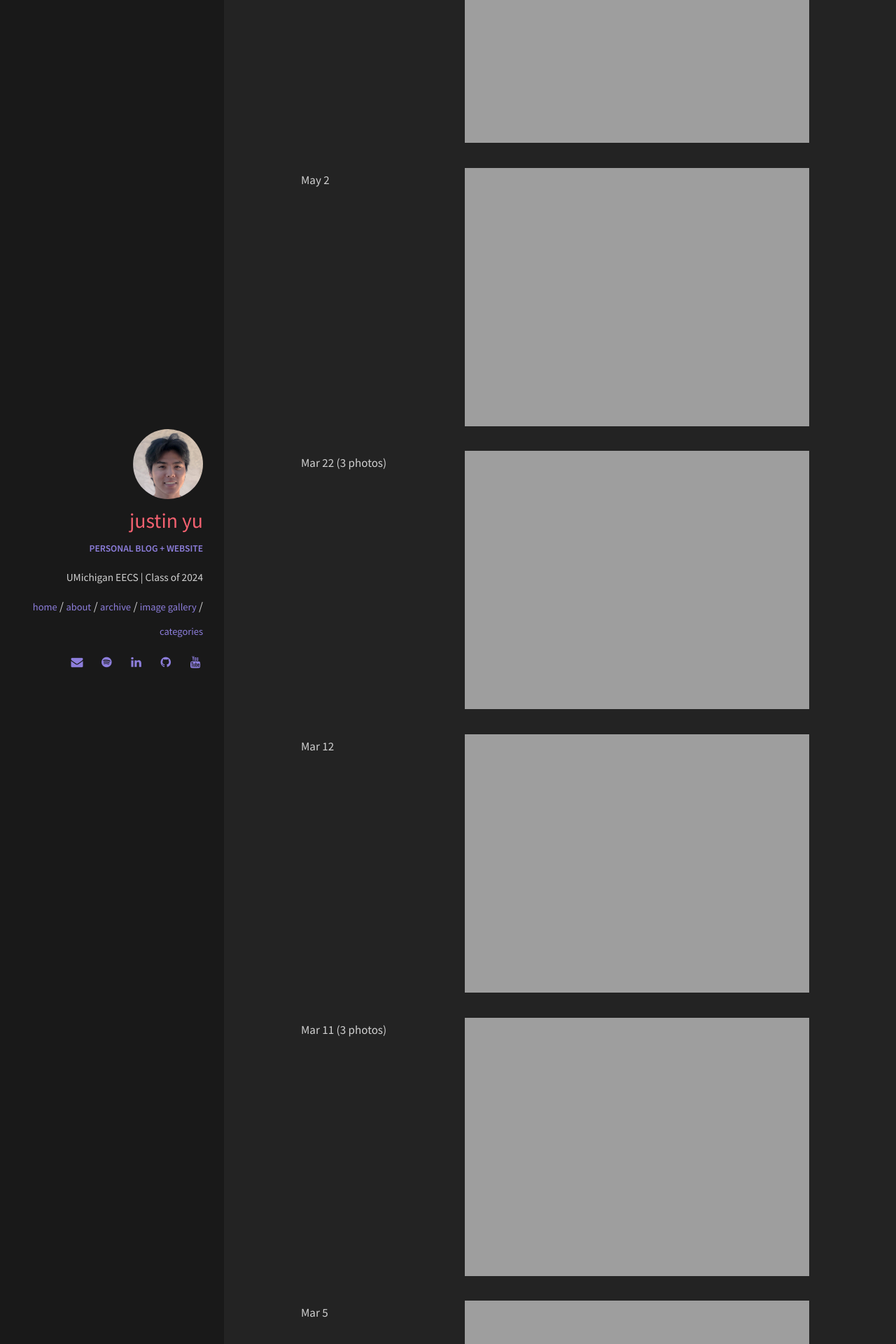
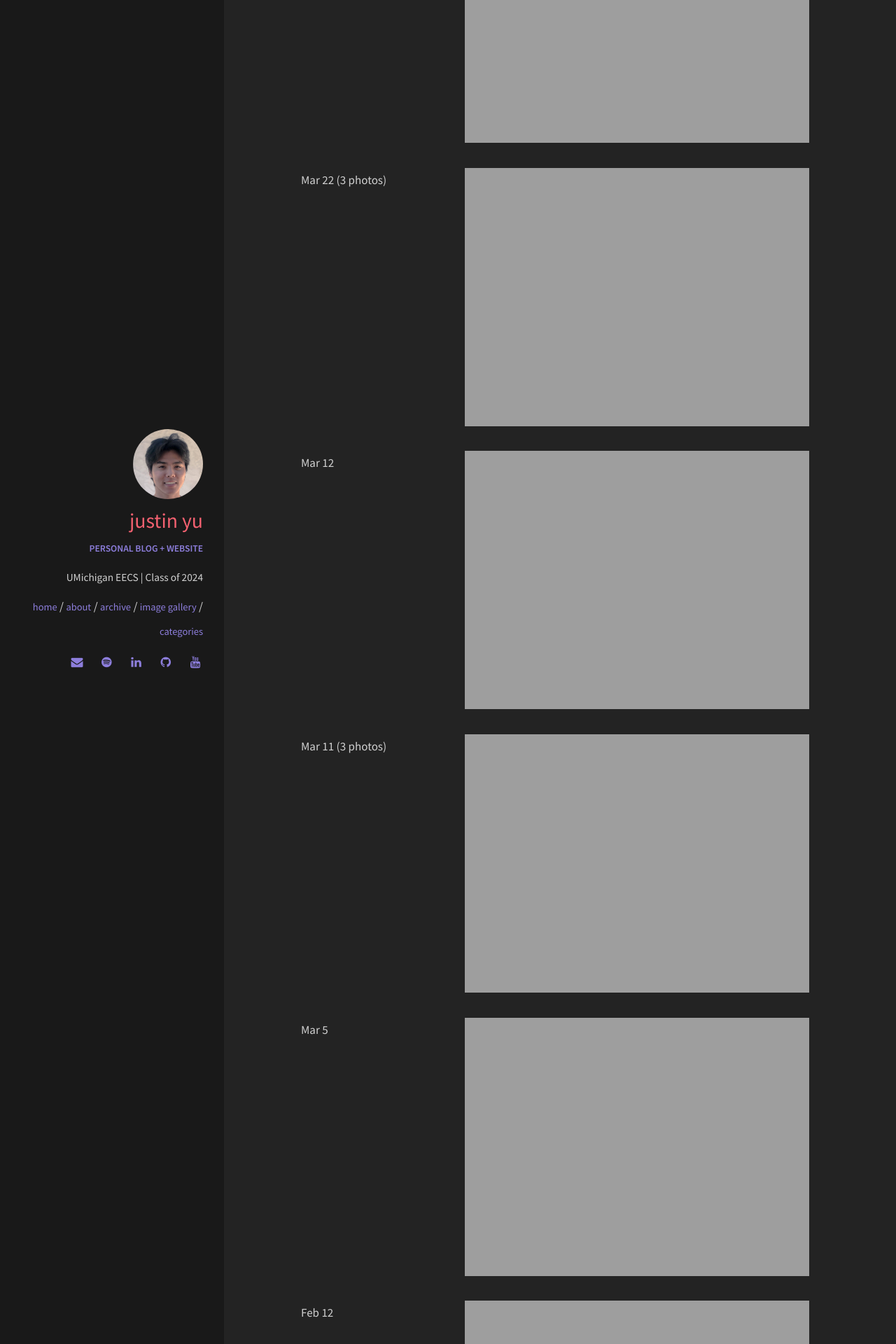
Before and after one commit to uynitsuj/uynitsuj.github.io, a Jekyll site: the page built from imgGallery.html, in a window 1280 px wide. Shown: the part 417-2337 px from the top of the page at 70% size. Built offline with Jekyll 4.4.1, drawn with Linux system fonts in a browser that asks for light colours.

Commit message:
Update imgGallery.html

```diff
--- a/imgGallery.html
+++ b/imgGallery.html
@@ -12,9 +12,6 @@ permalink: /img_gallery/
       </div>
       <ul>
         <ol><div style="width:140px;float:left;"> May 3</div> <a href="{{ site.url }}/img/gallery/legdemo.gif" data-lightbox="QPlegdemo" data-title="Quadruped Leg Demo"><img width="60%" src="{{ site.url }}/img/gallery/legdemo.gif"></a>
-        </ol>
-        <br>
-        <ol><div style="width:140px;float:left;"> May 2</div> <a href="{{ site.url }}/img/gallery/elbow.gif" data-lightbox="QPAssy" data-title="Quadruped Assemb"><img width="60%" src="{{ site.url }}/img/gallery/elbow.gif"></a>
         </ol>
         <br>
         <ol><div style="width:140px;float:left;"> Mar 22 (3 photos)</div> <a href="{{ site.url }}/img/gallery/QPRev2.png" data-lightbox="QPimproved" data-title="Quadruped Model Improvements"><img width="60%" src="{{ site.url }}/img/gallery/QPRev2.png"></a>
```
